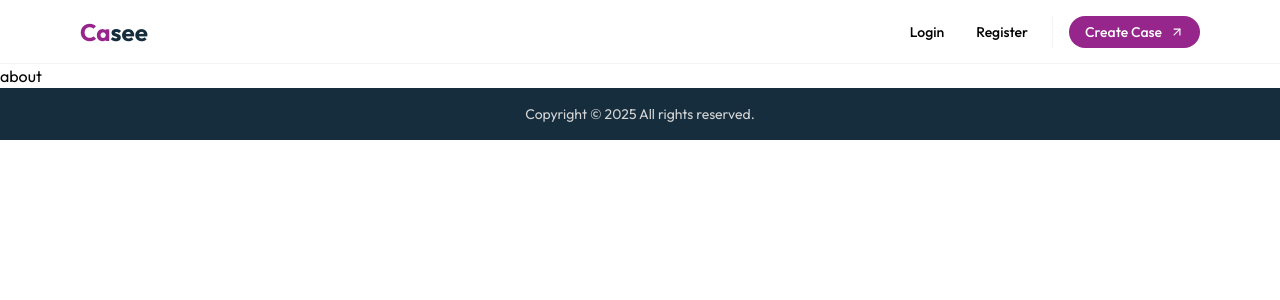
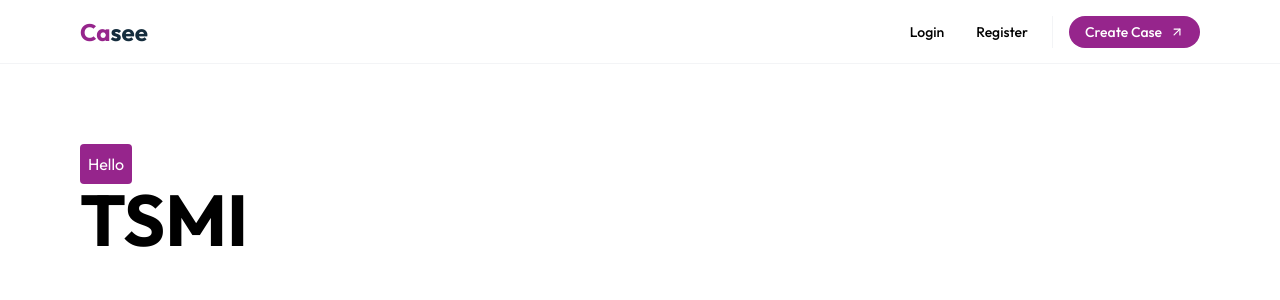
Before and after one commit to Treasure56/casee-v2, a Next.js app: page /about in a window 1280 px wide. Shown: the top 300 px of the page. Built offline with nearby package versions, Linux system fonts and the light colour scheme.

Commit message:
Updated reviews

```diff
--- a/package.json
+++ b/package.json
@@ -9,8 +9,10 @@
     "lint": "next lint"
   },
   "dependencies": {
+    "@gsap/react": "^2.1.2",
     "class-variance-authority": "^0.7.1",
     "clsx": "^2.1.1",
+    "gsap": "^3.13.0",
     "lucide-react": "^0.523.0",
     "next": "15.3.4",
     "react": "^19.0.0",
--- a/src/app/(public)/(index)/Reviews.tsx
+++ b/src/app/(public)/(index)/Reviews.tsx
@@ -3,30 +3,42 @@
 import WhiteBgPhone from "@/components/phone/WhiteBgPhone";
 import Marquee from "react-easy-marquee";
 
-
-
 export default function Reviews() {
   return (
-    <section className="app-container flex flex-col gap-4 justify-center py-12 max-w-[1000px] mx-auto">
-        <h2 className="text-center text-3xl md:text-4xl mb-8 font-bold">
-        What People Buy
+    <div className="[--glob-color:black] bg-[var(--glob-color)] ">
+      <section className="app-container flex flex-col gap-4 justify-center py-12 md:py-16 max-w-[1000px] mx-auto ">
+        <h2 className="text-center text-white text-3xl md:text-4xl mb-8 font-bold">
+          Satisfied Customers Bought These
         </h2>
         <div className="relative">
           <div className="grid grid-cols-2 md:grid-cols-3 overflow-clip mt-5">
             {marqueeData.map((marquee, index) => (
-          <div key={index} className={`h-[70vh] flex items-center flex-col ${marquee.className}`} >
-            <Marquee height="100%" axis="Y" duration={marquee.duration} reverse>
+              <div
+                key={index}
+                className={`h-[70vh] flex items-center flex-col ${marquee.className}`}
+              >
+                <Marquee
+                  height="100%"
+                  axis="Y"
+                  duration={marquee.duration}
+                  reverse
+                >
                   {marquee.images.map((src, idx) => (
-                <WhiteBgPhone key={idx} className="w-[80%] mx-auto my-1" src={src} />
+                    <WhiteBgPhone
+                      key={idx}
+                      className="w-[80%] mx-auto my-1"
+                      src={src}
+                    />
                   ))}
                 </Marquee>
               </div>
             ))}
           </div>
-      <div className="bg-gradient-to-b from-white to-transparent absolute top-0 left-0 w-full h-25"></div>
-      <div className="bg-gradient-to-t from-white to-transparent absolute bottom-0 right-0 w-full h-25"></div>
+          <div className="bg-gradient-to-b from-[var(--glob-color)] to-[#00000000] absolute top-0 left-0 w-full h-25"></div>
+          <div className="bg-gradient-to-t from-[var(--glob-color)] to-[#00000000] absolute bottom-0 right-0 w-full h-25"></div>
         </div>
       </section>
+    </div>
   );
 }
 
--- /dev/null
+++ b/src/app/(public)/about/ScrollAnimation.tsx
@@ -0,0 +1,31 @@
+"use client";
+
+import { useGSAP } from "@gsap/react";
+import gsap from "gsap";
+import { ScrollTrigger } from "gsap/ScrollTrigger";
+import { useRef } from "react";
+
+export default function ScrollAnimation() {
+  const h1Ref = useRef<HTMLHeadingElement>(null);
+
+  useGSAP(() => {
+    gsap.registerPlugin(ScrollTrigger);
+
+    ScrollTrigger.create({
+        trigger: h1Ref.current,
+        start: "",
+        end: "",
+        onUpdate(st){
+
+        }
+    })
+  });
+
+  return (
+    <div className="h-[200vh]">
+      <h1 ref={h1Ref} className="font-bold text-7xl">
+        TSMI
+      </h1>
+    </div>
+  );
+}
--- /dev/null
+++ b/src/app/(public)/about/Simple.tsx
@@ -0,0 +1,17 @@
+"use client"
+import gsap from "gsap";
+import { useRef } from "react";
+
+export default function Page() {
+    const buttonRef = useRef<HTMLButtonElement>(null)
+    return (
+        <div>
+            <button ref={buttonRef} onClick={()=> gsap.fromTo(buttonRef.current, {
+                scale: 0,
+            }, {
+                scale: 1,
+                backgroundColor:"yellow"
+            })} className="btn-primary p-2 rounded">Hello</button>
+        </div>
+    );
+}
--- a/src/app/(public)/about/page.tsx
+++ b/src/app/(public)/about/page.tsx
@@ -1,5 +1,11 @@
+import ScrollAnimation from "./ScrollAnimation";
+import Simple from "./Simple";
+
 export default function Page() {
     return (
-        <div>about</div>
+        <div className="p-20">
+            <Simple />
+            <ScrollAnimation />
+        </div>
     );
 }
--- /dev/null
+++ b/src/app/configure/layout.tsx
@@ -0,0 +1,7 @@
+export default function Layout({children}: {children: React.ReactNode}) {
+    return (
+        <section>
+            {children}
+        </section>
+    );
+}
--- /dev/null
+++ b/src/app/configure/upload/page.tsx
@@ -0,0 +1,7 @@
+export default function Upload() {
+    return (
+        <div>
+            hello from upload page
+        </div>
+    );
+}
--- a/src/utils/paths.ts
+++ b/src/utils/paths.ts
@@ -3,7 +3,7 @@ export const paths = {
     login: "/login",
     register: "/register",
     forgotPassword: "/forgot-password",
-    upload: "/upload",
+    upload: "/configure/upload",
     resetPassword: "/reset-password",
     verifyEmail: "/verify-email",
     dashboard: "/dashboard",
```
Also changed, not shown: 1 other file (tests, documents, lock files or other folders). Lines whose indentation alone changed are shown as unchanged.
